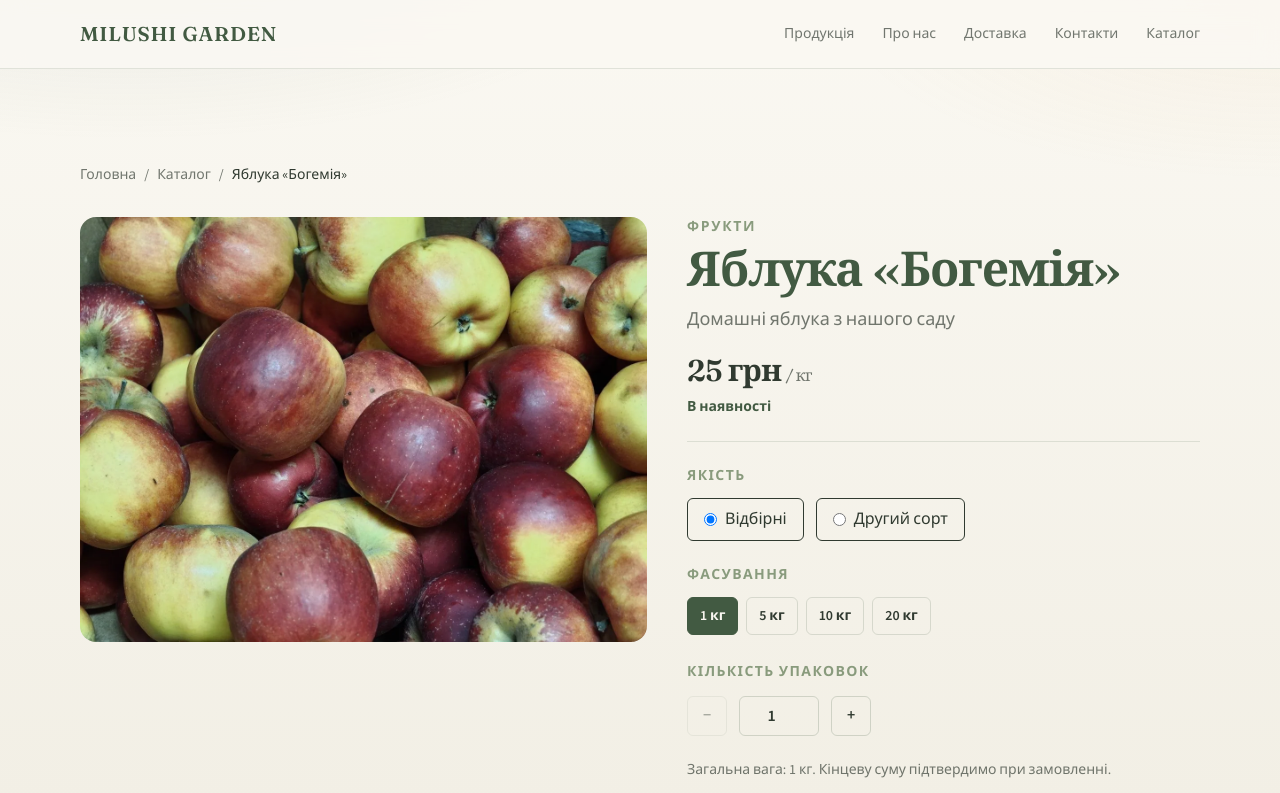
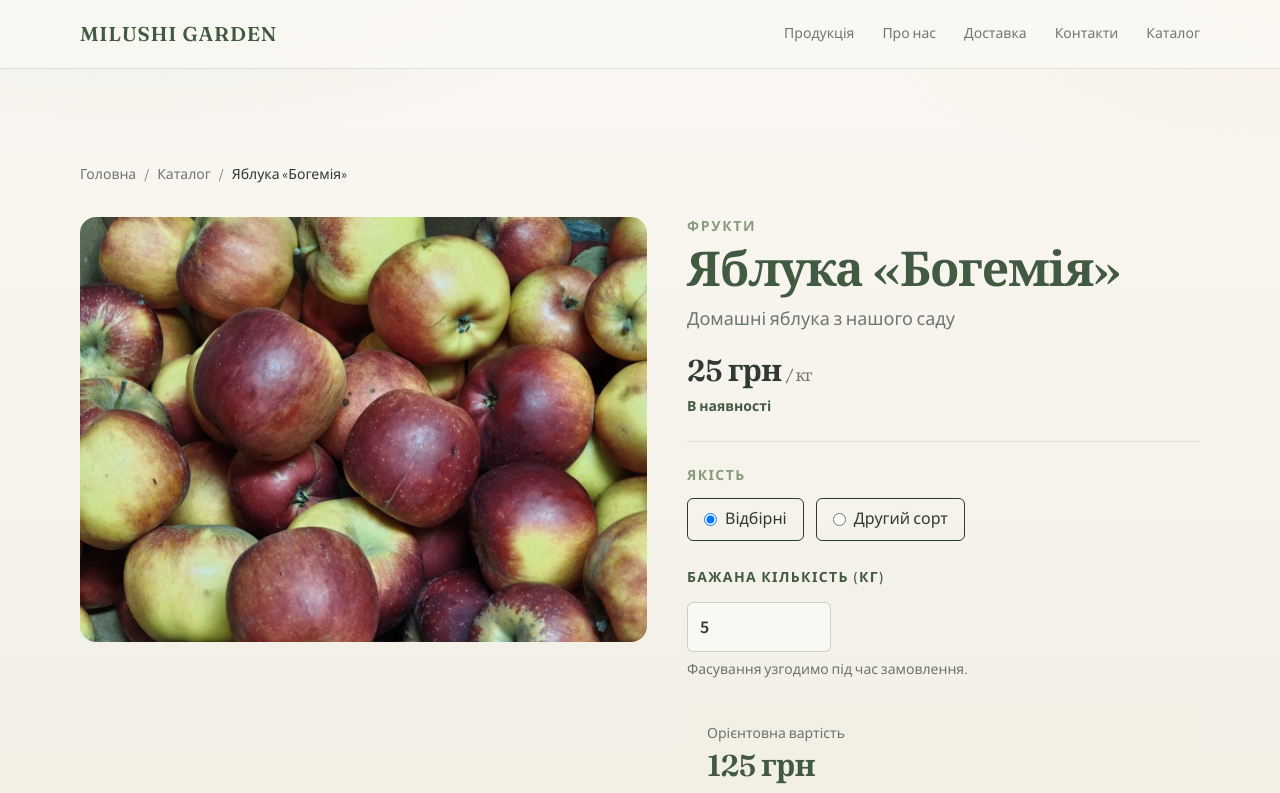
Before and after one commit to AnnaOmeliuk/milushi-garden, a React (Vite) app: page /product/bohemiia in a window 1280 px wide. Shown: the top 793 px of the page. Built offline with nearby package versions, Linux system fonts and the light colour scheme.

Commit message:
feat: simplify product ordering to quality, weight and estimated total

```diff
--- a/src/pages/Product.tsx
+++ b/src/pages/Product.tsx
@@ -1,4 +1,4 @@
-import { useEffect, useMemo, useState } from 'react'
+import { useEffect, useState } from 'react'
 import { Link, Navigate, useParams } from 'react-router-dom'
 import { getProductBySlug } from '../data/products'
 import {
@@ -15,28 +15,25 @@ export function Product() {
 
   const [imageIndex, setImageIndex] = useState(0)
   const [quality, setQuality] = useState<Quality>('selected')
-  const [packId, setPackId] = useState('')
-  const [quantity, setQuantity] = useState(1)
+  const [weight, setWeight] = useState('5')
 
   useEffect(() => {
     if (!product) return
     setImageIndex(0)
     setQuality('selected')
-    setPackId(product.packs?.[0]?.id ?? '')
-    setQuantity(1)
+    setWeight('5')
   }, [product])
-
-  const pack = useMemo(
-    () => product?.packs?.find((p) => p.id === packId),
-    [product, packId],
-  )
 
   if (!product) {
     return <Navigate to="/catalog" replace />
   }
 
   const unavailable = product.availability === 'out_of_stock'
-  const message = buildOrderMessage({ product, quantity, pack, quality })
+  const weightKg = Number(weight)
+  const validWeight = weight.trim() !== '' && Number.isFinite(weightKg) && weightKg > 0 && weightKg <= 999
+  const pricePerKg = quality === 'second' ? product.secondGradePricePerKg : product.pricePerKg
+  const total = validWeight && pricePerKg !== undefined ? Number((weightKg * pricePerKg).toFixed(2)) : undefined
+  const message = validWeight ? buildOrderMessage({ product, weightKg, quality }) : ''
 
   return (
     <div className="section-pad">
@@ -63,13 +60,13 @@ export function Product() {
               />
             </div>
             {product.images.length > 1 ? (
-              <div className="mt-3 flex gap-3">
+              <div className="mt-3 flex gap-3 overflow-x-auto pb-2">
                 {product.images.map((src, index) => (
                   <button
                     key={src}
                     type="button"
                     onClick={() => setImageIndex(index)}
-                    className={`overflow-hidden rounded-lg border-2 ${
+                    className={`shrink-0 overflow-hidden rounded-lg border-2 ${
                       index === imageIndex
                         ? 'border-[var(--color-green)]'
                         : 'border-transparent opacity-80 hover:opacity-100'
@@ -118,75 +115,35 @@ export function Product() {
                 </div>
               </fieldset>
 
-              {product.packs && product.packs.length > 0 ? (
-                <fieldset>
-                  <legend className="text-sm font-semibold uppercase tracking-[0.1em] text-[var(--color-soft-green)]">
-                    Фасування
-                  </legend>
-                  <div className="mt-3 flex flex-wrap gap-2">
-                    {product.packs.map((item) => (
-                      <label
-                        key={item.id}
-                        className={`cursor-pointer rounded-md border px-3 py-2 text-sm font-semibold transition ${
-                          packId === item.id
-                            ? 'border-[var(--color-green)] bg-[var(--color-green)] text-[var(--color-bg)]'
-                            : 'border-[color-mix(in_srgb,var(--color-green)_16%,transparent)] hover:border-[var(--color-soft-green)]'
-                        }`}
-                      >
-                        <input
-                          type="radio"
-                          name="pack"
-                          className="sr-only"
-                          checked={packId === item.id}
-                          onChange={() => setPackId(item.id)}
-                        />
-                        {item.label}
-                      </label>
-                    ))}
-                  </div>
-                </fieldset>
-              ) : null}
-
               <div>
-                <label htmlFor="qty" className="text-sm font-semibold uppercase tracking-[0.1em] text-[var(--color-soft-green)]">
-                  Кількість упаковок
+                <label htmlFor="weight" className="text-sm font-semibold uppercase tracking-[0.1em] text-[var(--color-green)]">
+                  Бажана кількість (кг)
                 </label>
-                <div className="mt-3 flex items-center gap-3">
-                  <button
-                    type="button"
-                    className="h-10 w-10 rounded-md border border-[color-mix(in_srgb,var(--color-green)_20%,transparent)] font-semibold disabled:opacity-40"
-                    onClick={() => setQuantity((q) => Math.max(1, q - 1))}
-                    disabled={unavailable || quantity <= 1}
-                    aria-label="Зменшити кількість"
-                  >
-                    −
-                  </button>
-                  <input
-                    id="qty"
-                    type="number"
-                    min={1}
-                    max={999}
-                    value={quantity}
-                    disabled={unavailable}
-                    onChange={(e) => {
-                      const next = Number(e.target.value)
-                      if (Number.isFinite(next)) setQuantity(Math.min(999, Math.max(1, next)))
-                    }}
-                    className="h-10 w-20 rounded-md border border-[color-mix(in_srgb,var(--color-green)_20%,transparent)] bg-transparent text-center font-semibold disabled:opacity-50"
-                  />
-                  <button
-                    type="button"
-                    className="h-10 w-10 rounded-md border border-[color-mix(in_srgb,var(--color-green)_20%,transparent)] font-semibold disabled:opacity-40"
-                    onClick={() => setQuantity((q) => Math.min(999, q + 1))}
-                    disabled={unavailable}
-                    aria-label="Збільшити кількість"
-                  >
-                    +
-                  </button>
-                </div>
+                <input
+                  id="weight"
+                  type="number"
+                  inputMode="decimal"
+                  min="0.1"
+                  max="999"
+                  step="0.1"
+                  value={weight}
+                  disabled={unavailable}
+                  onChange={(event) => setWeight(event.target.value)}
+                  aria-invalid={!validWeight}
+                  aria-describedby="weight-hint"
+                  className="mt-3 block w-36 rounded-md border border-[color-mix(in_srgb,var(--color-green)_25%,transparent)] bg-[var(--color-bg)] px-3 py-2.5 text-lg font-semibold text-[var(--color-text)] disabled:opacity-50"
+                />
+                <p id="weight-hint" className="mt-2 text-sm text-muted">
+                  {validWeight ? 'Фасування узгодимо під час замовлення.' : 'Введіть вагу більше 0 і не більше 999 кг.'}
+                </p>
               </div>
-
-              <p className="text-sm text-muted">Загальна вага: {(pack?.kg ?? 1) * quantity} кг. Кінцеву суму підтвердимо при замовленні.</p>
+              <div className="rounded-xl bg-[var(--color-cream)] p-5">
+                <p className="text-sm font-medium text-muted">Орієнтовна вартість</p>
+                <p className="mt-1 font-display text-3xl text-[var(--color-green)]">
+                  {!validWeight ? 'Вкажіть вагу' : total === undefined ? 'Ціна уточнюється' : total.toLocaleString('uk-UA') + ' грн'}
+                </p>
+                <p className="mt-2 text-sm text-muted">Наявність, остаточну вагу та суму підтвердимо під час замовлення.</p>
+              </div>
               {unavailable ? (
                 <p className="rounded-md bg-[color-mix(in_srgb,#895342_12%,transparent)] px-4 py-3 text-sm text-[#895342]">
                   Зараз немає в наявності. Загляньте пізніше в сезон або напишіть нам щодо наступного збору.
@@ -194,8 +151,10 @@ export function Product() {
               ) : (
                 <div className="flex flex-col gap-3 sm:flex-row sm:flex-wrap">
                   <a
-                    href={viberOrderUrl(message)}
-                    className="inline-flex flex-1 items-center justify-center rounded-md bg-[var(--color-leaf)] px-5 py-3 text-sm font-semibold text-[var(--color-bg)] transition hover:brightness-110"
+                    href={validWeight ? viberOrderUrl(message) : undefined}
+                    aria-disabled={!validWeight}
+                    tabIndex={validWeight ? undefined : -1}
+                    className="inline-flex flex-1 items-center justify-center rounded-md bg-[var(--color-leaf)] px-5 py-3 text-sm font-semibold text-[var(--color-bg)] transition hover:brightness-110 disabled:opacity-50"
                   >
                     Замовити у Viber
                   </a>
```
